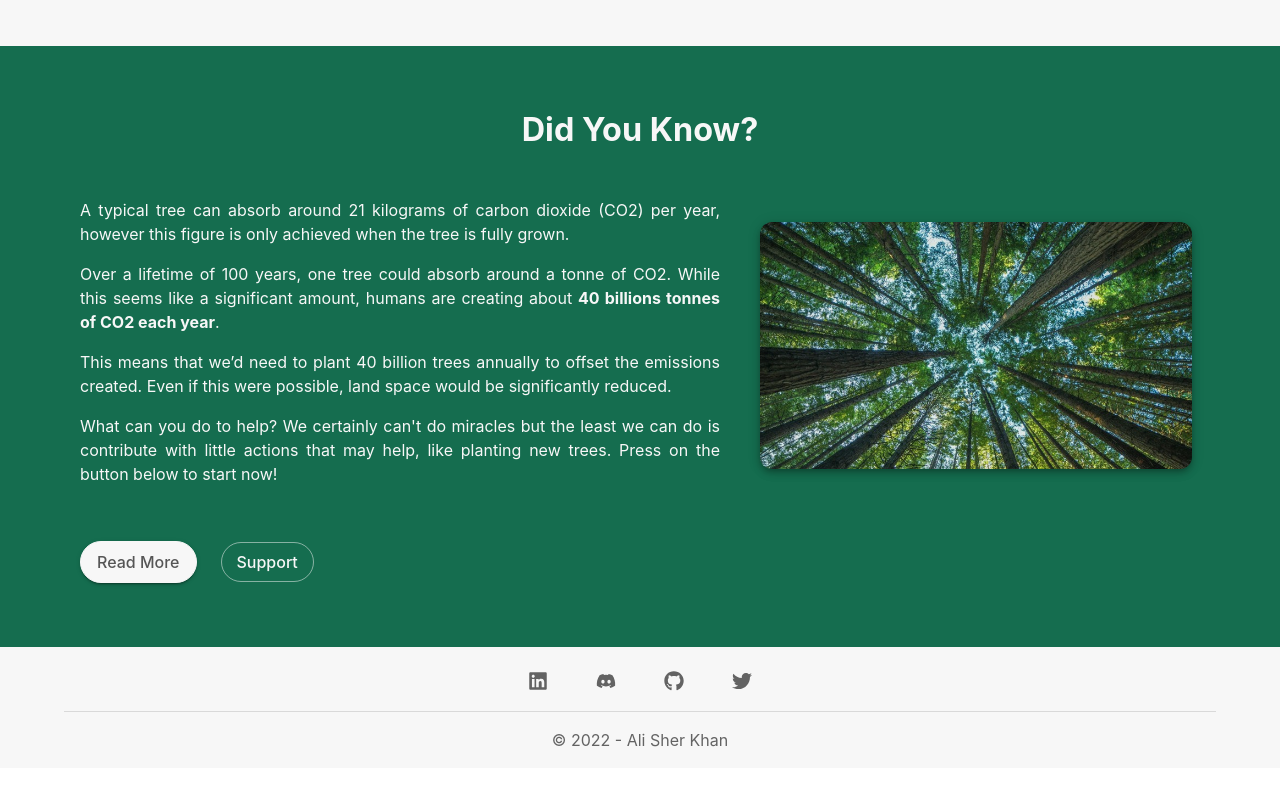
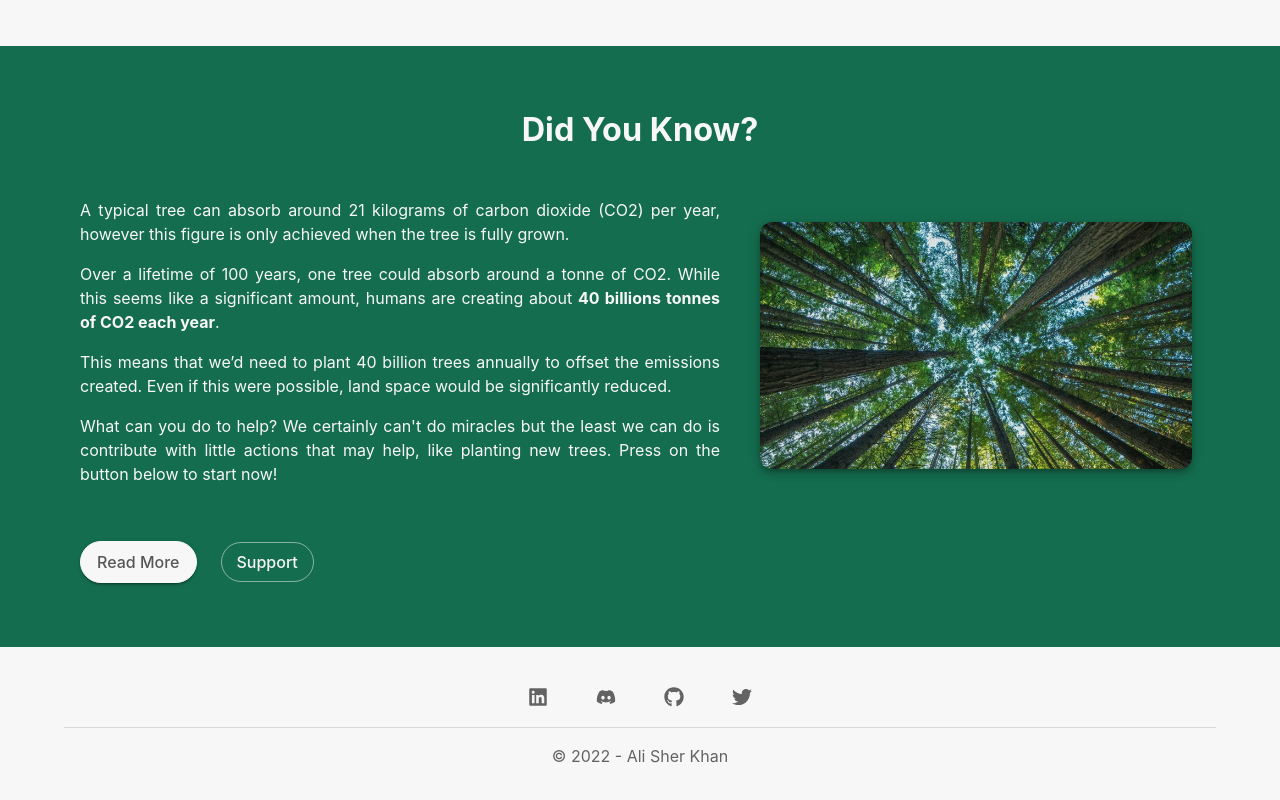
Before and after one commit to alisherkhan98/frintend-final-project, a React (Create React App) app: page / in a window 1280 px wide. Shown: the part 1250-2050 px from the top of the page. Before the commit the page ends 2018 px from the top, so only its background shows below. Built offline with nearby package versions, Linux system fonts and the light colour scheme; no server answers.

Commit message:
changed padding

```diff
--- a/src/components/Footer.js
+++ b/src/components/Footer.js
@@ -14,7 +14,7 @@ import { FaDiscord, FaGithub, FaLinkedin, FaTwitter } from "react-icons/fa";
 
 function Footer() {
   return (
-    <Box sx={{ backgroundColor: "neutral.main" }}>
+    <Box sx={{ backgroundColor: "neutral.main", py: 2 }}>
       <Container>
         <Stack>
           <Stack direction="row" justifyContent="center" pb={2} pt={3}>
```
